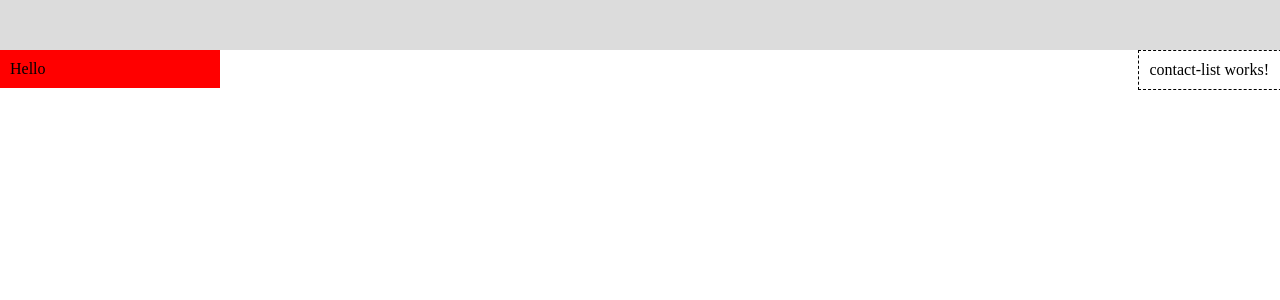
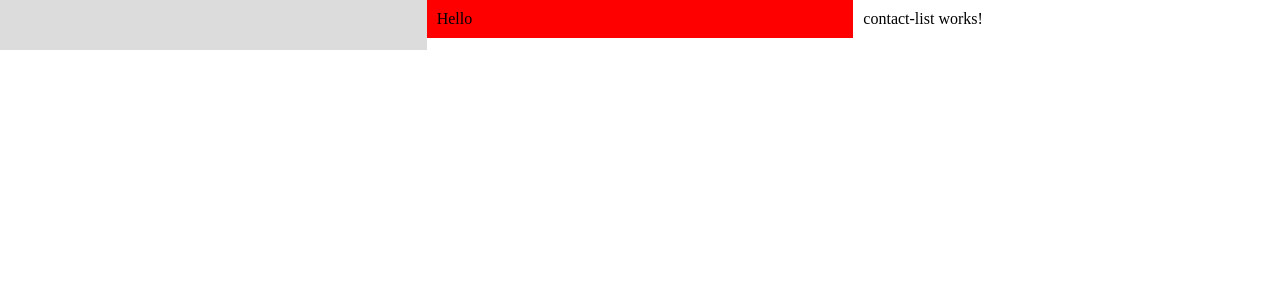
Before and after one commit to elongton/rolodex, an Angular app: page /contacts in a window 1280 px wide. Shown: the top 300 px of the page. Built offline with nearby package versions, Linux system fonts and the light colour scheme.

Commit message:
working with flexbox to get the layout semi-right

```diff
--- a/src/app/app.component.html
+++ b/src/app/app.component.html
@@ -1,6 +1,15 @@
-<app-header></app-header>
 
-<div style="display: flex;">
-  <app-sidebar style="flex: 1;"></app-sidebar>
-  <router-outlet></router-outlet>
+
+<div class="" style="display: flex; flex-direction: row; box-orient: horizontal;">
+  <header style="flex: 1;">
+    <app-header></app-header>
+  </header>
+
+  <div style="flex: 1;">
+    <app-sidebar></app-sidebar>
+  </div>
+  <div style="flex: 1;">
+    <router-outlet></router-outlet>
+  </div>
+
 </div>
--- a/src/app/contacts/contact-list/contact-list.component.html
+++ b/src/app/contacts/contact-list/contact-list.component.html
@@ -1,3 +1,3 @@
-<div style="width: 100%; padding: 10px;" class="dashed">
+<div style="width: 100%; padding: 10px;" class="">
   contact-list works!
 </div>
--- a/src/app/sidebar/sidebar.component.html
+++ b/src/app/sidebar/sidebar.component.html
@@ -1 +1 @@
-<div style="background-color: red; flex: 1; padding: 10px; width: 200px;">Hello</div>
+<div style="background-color: red; padding: 10px;">Hello</div>
--- a/src/styles.css
+++ b/src/styles.css
@@ -1,2 +1,2 @@
-html, body{padding: 0; margin:0}
+html, body{padding: 0; margin:0; height: 100%;}
 .dashed{border: 1px dashed black;}
```
